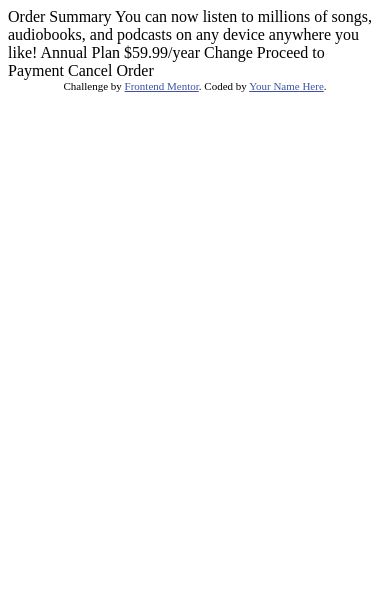
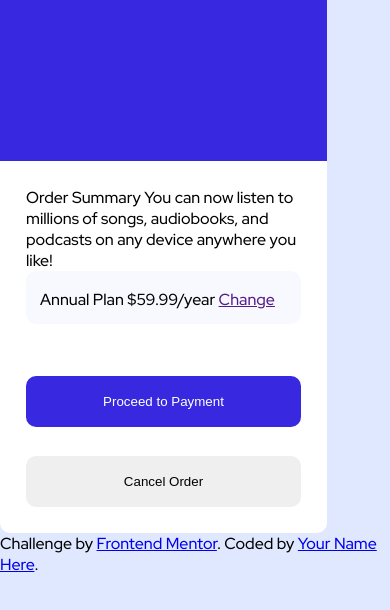
Before and after one commit to mahassan/Order-summary, a plain HTML site: page index.html in a window 390 px wide. Drawn offline with Linux system fonts and the light colour scheme.

Commit message:
mobile card almost ready

```diff
--- a/index.html
+++ b/index.html
@@ -5,30 +5,37 @@
   <meta name="viewport" content="width=device-width, initial-scale=1.0"> <!-- displays site properly based on user's device -->
 
   <link rel="icon" type="image/png" sizes="32x32" href="./images/favicon-32x32.png">
-
+  <link rel="stylesheet" href="styles.css">
   <title>Frontend Mentor | Order summary card</title>
 
-  <!-- Feel free to remove these styles or customise in your own stylesheet 👍 -->
-  <style>
-    .attribution { font-size: 11px; text-align: center; }
-    .attribution a { color: hsl(228, 45%, 44%); }
-  </style>
 </head>
 <body>
+  <div class="container">
+    <div class="card">
+      <header>
 
+      </header>
+     <main>
         Order Summary
 
         You can now listen to millions of songs, audiobooks, and podcasts on any
         device anywhere you like!
-
+        <div class="offer">
           Annual Plan
           $59.99/year
 
-  Change
-
+          <a href="">Change</a>
+        </div>
+   </main>
+   <footer>
+    <button>
       Proceed to Payment
+    </button>
+    <button>
       Cancel Order
-
+    </button>
+  </footer>
+    </div>
   <div class="attribution">
     Challenge by <a href="https://www.frontendmentor.io?ref=challenge" target="_blank">Frontend Mentor</a>.
     Coded by <a href="#">Your Name Here</a>.
--- a/styles.scss
+++ b/styles.scss
@@ -1,7 +1,49 @@
+@import url('https://fonts.googleapis.com/css2?family=Red+Hat+Display:wght@500;700;900&display=swap');
 *{
     margin: 0;
     padding: 0;
 }
 body{
     background-color:  hsl(225, 100%, 94%);
+    box-sizing: content-box;
+    font-family: 'Red Hat Display', sans-serif;
 }
+.container{
+    header{
+        @media (max-width:375px){
+            width: 327px;
+        }
+        height:161px;
+        background-color: hsl(245, 75%, 52%);
+    }
+    .card{
+        width: 327px;
+        border-radius: 10px;
+        background:#fff;
+        main{
+            .offer{
+                background-color: hsl(230, 75%, 98.4%);
+                padding:18px 14px 14px;
+                border-radius: 10px;
+            }
+        }
+    }
+    main,
+    footer{
+        padding:26px;
+        display: flex;
+        flex-direction: column;
+        button{
+            &:first-of-type{
+                margin-bottom:29px;
+                background-color: hsl(245, 75%, 52%);
+                color:#fff
+            }
+                padding-top:18px;
+                padding-bottom:18px;
+                border: 0;
+                border-radius: 10px;
+                cursor: pointer;
+        }
+    }
+}
```
Also changed, not shown: styles.css, 1 other file. Lines whose indentation alone changed are shown as unchanged.
